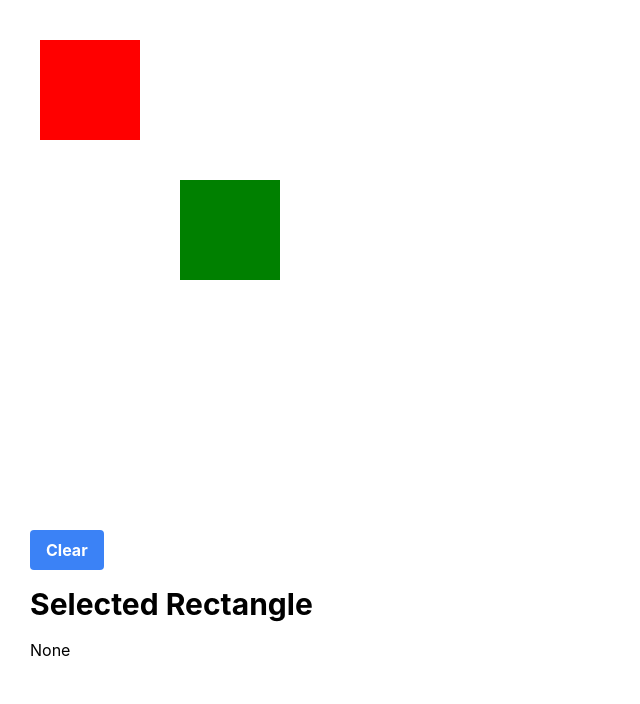
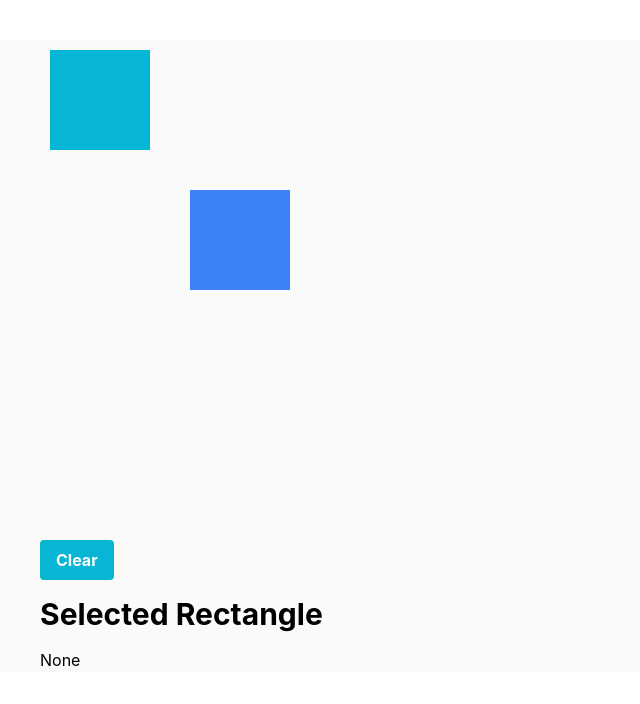
Before and after one commit to thatzacdavis/rectangular-manipulation, a React (Create React App) app: page / in a window 1280 px wide. Shown: the top 704 px of the page, without its empty margins (0-640 px from the left). Built offline with nearby package versions, Linux system fonts and the light colour scheme.

Commit message:
Update colors

```diff
--- a/src/App.jsx
+++ b/src/App.jsx
@@ -16,7 +16,7 @@ const initialLayouts = [{
       y: 10,
       width: 100,
       height: 100,
-      fill: 'red',
+      fill: '#06b6d4',
       id: uuidv4(),
     },
     {
@@ -24,7 +24,7 @@ const initialLayouts = [{
       y: 150,
       width: 100,
       height: 100,
-      fill: 'green',
+      fill: '#3b82f6',
       id: uuidv4(),
     },
   ]
@@ -37,15 +37,20 @@ const App = () => {
 
   const [layouts, setLayouts] = useLocalStorage('rm-savedLayouts', initialLayouts)
   const [selectedLayoutIndex, setSelectedLayoutIndex] = useState(0) // Always start with the first saved layout.
-  const [selectedRectId, setselectedRectId] = useState(null);
+  const [selectedRectId, setSelectedRectId] = useState(null);
   const [draggingId, setDraggingId] = useState(null)
   const [newColor, setNewColor] = useState(null)
 
-  const rectangles = useMemo(() => layouts[selectedLayoutIndex].rectangles, [layouts, selectedLayoutIndex])
-  const setRectangles = useCallback((rectangles) => {
+  const rectangles = layouts[selectedLayoutIndex].rectangles
+  const setRectangles = useCallback((newRectangles) => {
     const newLayouts = layouts
-    newLayouts[selectedLayoutIndex].rectangles = rectangles
+    newLayouts[selectedLayoutIndex].rectangles = newRectangles
     setLayouts(newLayouts)
+
+    if (newRectangles.length === 0) {
+      setSelectedRectId(null)
+      setAnnotations([])
+    }
   }, [layouts, selectedLayoutIndex, setLayouts])
 
   const handleMouseDown = e => {
@@ -53,7 +58,7 @@ const App = () => {
 
     if (selectedRectId) {
       if (clickedOnEmpty) {
-        setselectedRectId(null);
+        setSelectedRectId(null);
         return
       }
     }
@@ -122,8 +127,10 @@ const App = () => {
   }, [annotations, rectangles, setRectangles])
 
   return (
-    <div style={{ margin: '30px' }}>
+    <div data-testid='AppContainer' className="bg-stone-50 w-full h-full">
+      <div className="bg-stone-50 m-10">
         <Stage
+          key={`${selectedLayoutIndex}-${rectangles.length}`}
           width={500}
           height={500}
           onTouchStart={handleMouseDown}
@@ -140,7 +147,7 @@ const App = () => {
                   shapeProps={rect}
                   isSelected={rect.id === selectedRectId}
                   onSelect={() => {
-                  setselectedRectId(rect.id);
+                    setSelectedRectId(rect.id);
                   }}
                   onChange={(newAttrs) => {
                     const rects = rectangles.slice();
@@ -165,7 +172,8 @@ const App = () => {
             })}
           </Layer>
         </Stage>
-      <EditSection selectedId={selectedRectId} setselectedRectId={setselectedRectId} rectangles={rectangles} setRectangles={setRectangles} newColor={newColor} setNewColor={setNewColor} />
+        <EditSection selectedId={selectedRectId} setSelectedId={setSelectedRectId} rectangles={rectangles} setRectangles={setRectangles} newColor={newColor} setNewColor={setNewColor} />
+      </div>
     </div>
   );
 };
--- a/src/components/EditSection.jsx
+++ b/src/components/EditSection.jsx
@@ -4,7 +4,7 @@
 export const EditSection = ({ selectedId, setSelectedId, rectangles, setRectangles, newColor, setNewColor }) => {
     return (
         <>
-            <button className="bg-blue-500 hover:bg-blue-700 text-white font-bold py-2 px-4 rounded" onClick={() => setRectangles([])}>Clear</button>
+            <button className="bg-cyan-500 hover:bg-cyan-700 text-white font-bold py-2 px-4 rounded" onClick={() => setRectangles([])}>Clear</button>
             <div className="w-full max-w-md">
                 <h1 className="text-3xl font-bold mb-4 mt-4">Selected Rectangle</h1>
                 {!selectedId
@@ -17,7 +17,7 @@ export const EditSection = ({ selectedId, setSelectedId, rectangles, setRectangl
                         <div>
                             <input className="bg-gray-200 appearance-none border-2 border-gray-200 rounded w-full py-2 px-4 text-gray-700 leading-tight focus:outline-none focus:bg-white focus:border-purple-500" type='text' defaultValue={rectangles.find((r) => r.id === selectedId).fill} onChange={(e) => setNewColor(e.target.value)} />
                         </div>
-                        <button className="bg-blue-500 hover:bg-blue-700 text-white font-bold py-2 px-4 rounded ml-2" onClick={() => {
+                        <button className="bg-violet-500 hover:bg-violet-700 text-white font-bold py-2 px-4 rounded ml-2" onClick={() => {
                             const newRectangleIndex = rectangles.findIndex((r) => r.id === selectedId)
                             const newRectangle = { ...rectangles[newRectangleIndex], fill: newColor }
                             const newRectangles = rectangles
```
Lines whose indentation alone changed are shown as unchanged.
